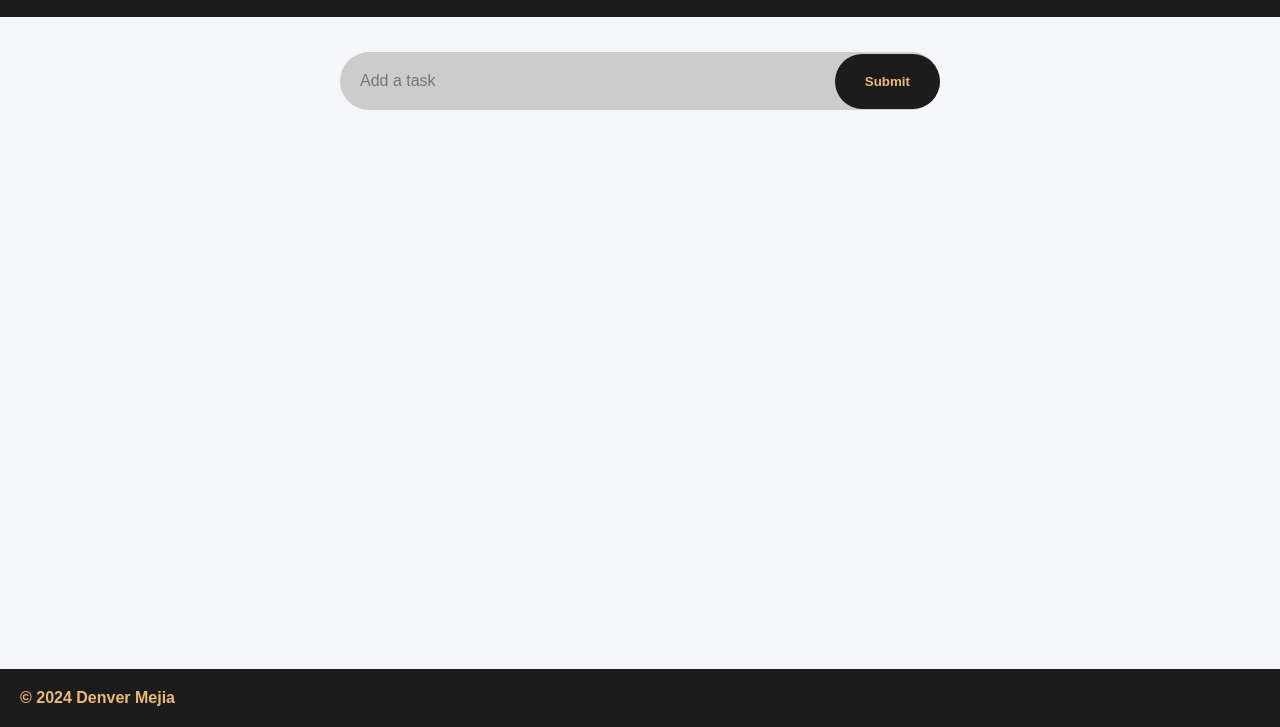
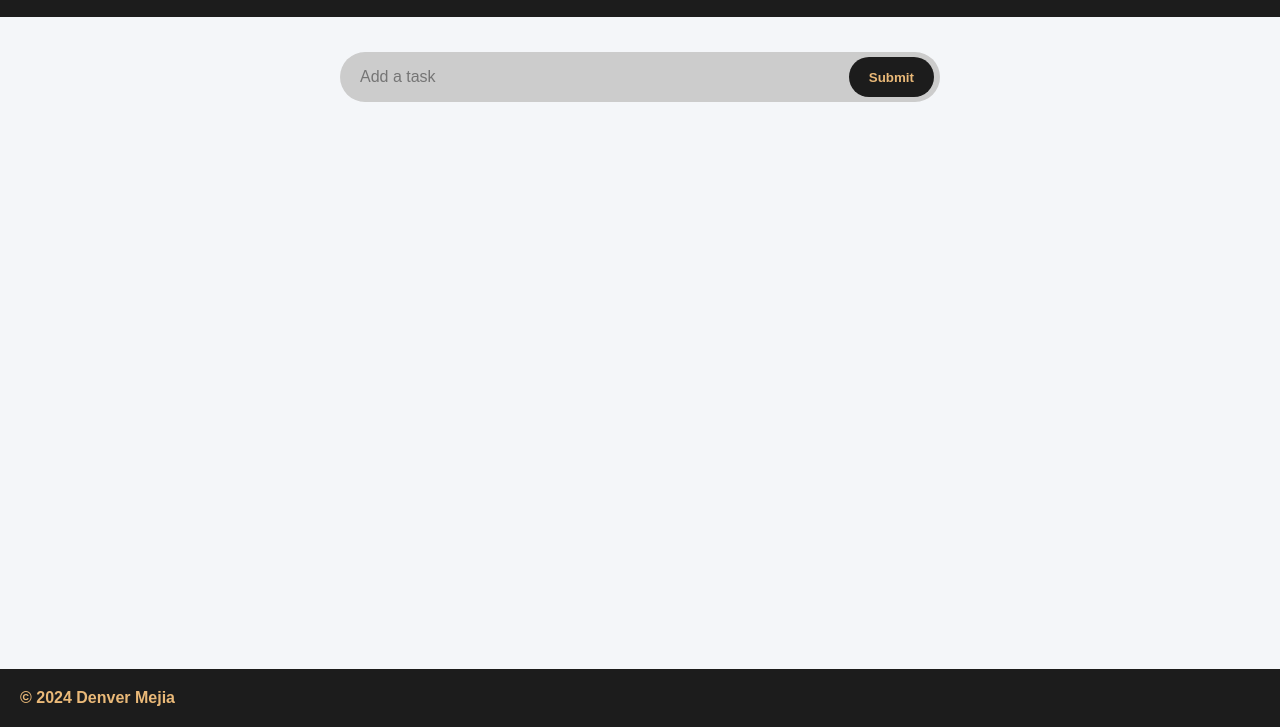
Before and after one commit to verrmejia/todo-list, a plain HTML site: page index.html in a window 1280 px wide. Shown: the part 73-800 px from the top of the page. Drawn offline with nearby package versions, Linux system fonts and the light colour scheme; a web font is replaced by a local one.

Commit message:
v2.1 input:-webkit-autofill & .todo-add button
Added in CSS
input:-webkit-autofill,
input:-webkit-autofill:hover,
input:-webkit-autofill:focus

Changes in CSS
.todo-add button { position, size, transform }

```diff
--- a/css/style.css
+++ b/css/style.css
@@ -17,11 +17,9 @@
 .darkmode{
     --base-color: #3f3f3f;
     --base-variant: #1c1c1c;
+
     --text-color: #F4F6F9;
     --text-secondary: #3f3f3f;
-
-    --primary-color: #1c1c1c;
-    --accent-color: #eab978;
 }
 /* Darkmode part end */
 /* Body part start */
@@ -98,36 +96,47 @@ section {
     margin-right: auto;
 }
 .todo-add{
+    margin-bottom: 24px;
+    position: relative;
+}
+.todo-add input{
     background: var(--base-variant);
     border-radius: 30px;
-    display: flex;
-    justify-content: space-between;
-    align-items: center;
-    margin-bottom: 24px;
-}
-.todo-add input{
-    background: transparent;
     color: var(--text-color);
     border: none;
-    padding: 20px;
-    flex: 1;
+    padding: 16px 95px 16px 20px;
     outline: none;
-    font-size: 16px;
+    font-size: inherit;
+    width: 100%;
+
 }
 .todo-add button{
     border: none;
-    padding: 20px 30px;
     cursor: pointer;
     background: var(--primary-color);
     color: var(--accent-color);
     border-radius: 30px;
     font-weight: bolder;
     transition: 0.3s ease;
+    height: 80%;
+    padding: 0px 20px;
+
+    position: absolute;
+    right: 6px;
+    top: 50%;
+    transform: translateY(-50%);
 }
 .todo-add button:hover{
-    transform: scale(1.1);
     background: var(--accent-color);
     color: var(--text-color);
+}
+input:-webkit-autofill,
+input:-webkit-autofill:hover,
+input:-webkit-autofill:focus{
+  -webkit-text-fill-color: var(--text-color);
+  -webkit-box-shadow: transparent;
+  transition: background-color 5000s ease-in-out 0s;
+  caret-color: var(--text-color);
 }
 
 .todo-container ul li{
--- a/index.html
+++ b/index.html
@@ -40,7 +40,7 @@
             <div class="container">
                 <form id="todo-form">
                 <div class="todo-add">
-                    <input type="text" id="todo-input" placeholder="Add a task"/>
+                    <input type="text" id="todo-input" placeholder="Add a task">
                     <button type="submit" id="todo-submit"><p>Submit</p></button>
                 </div>
                 </form>
```
